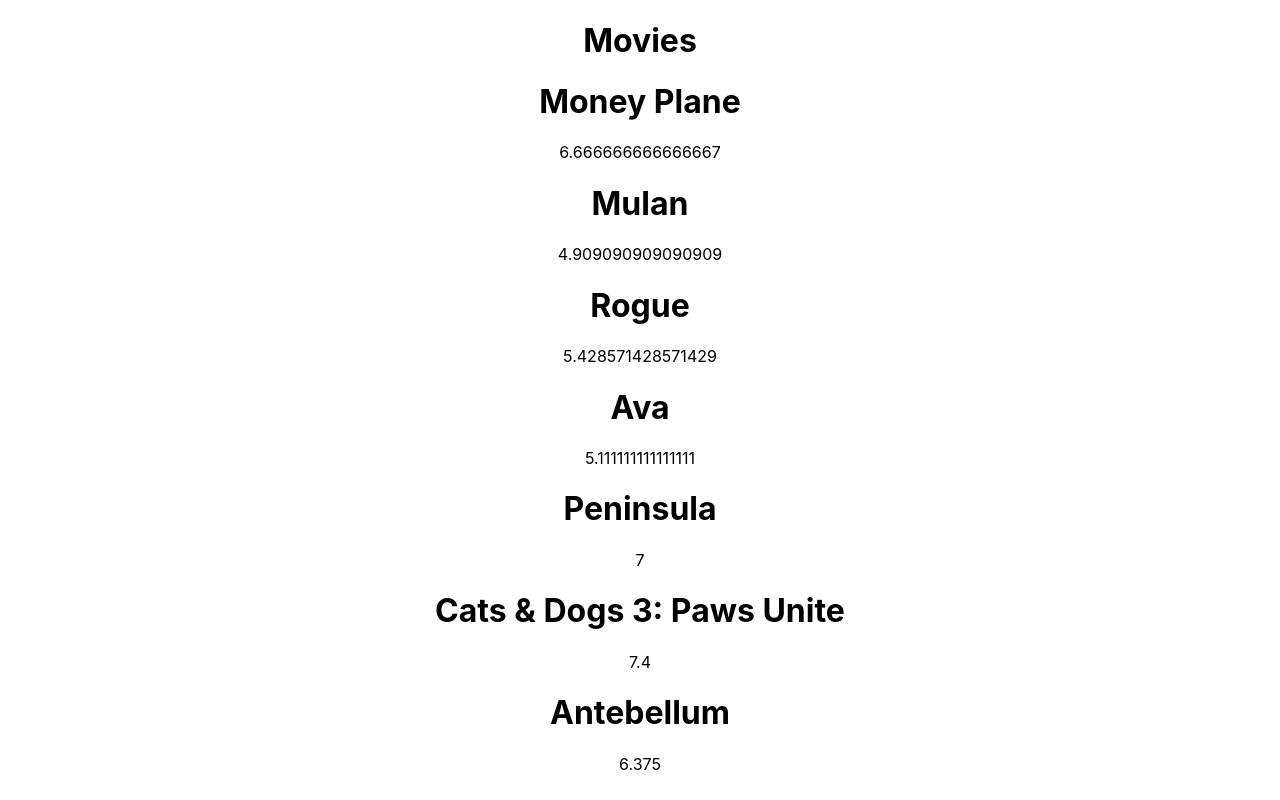
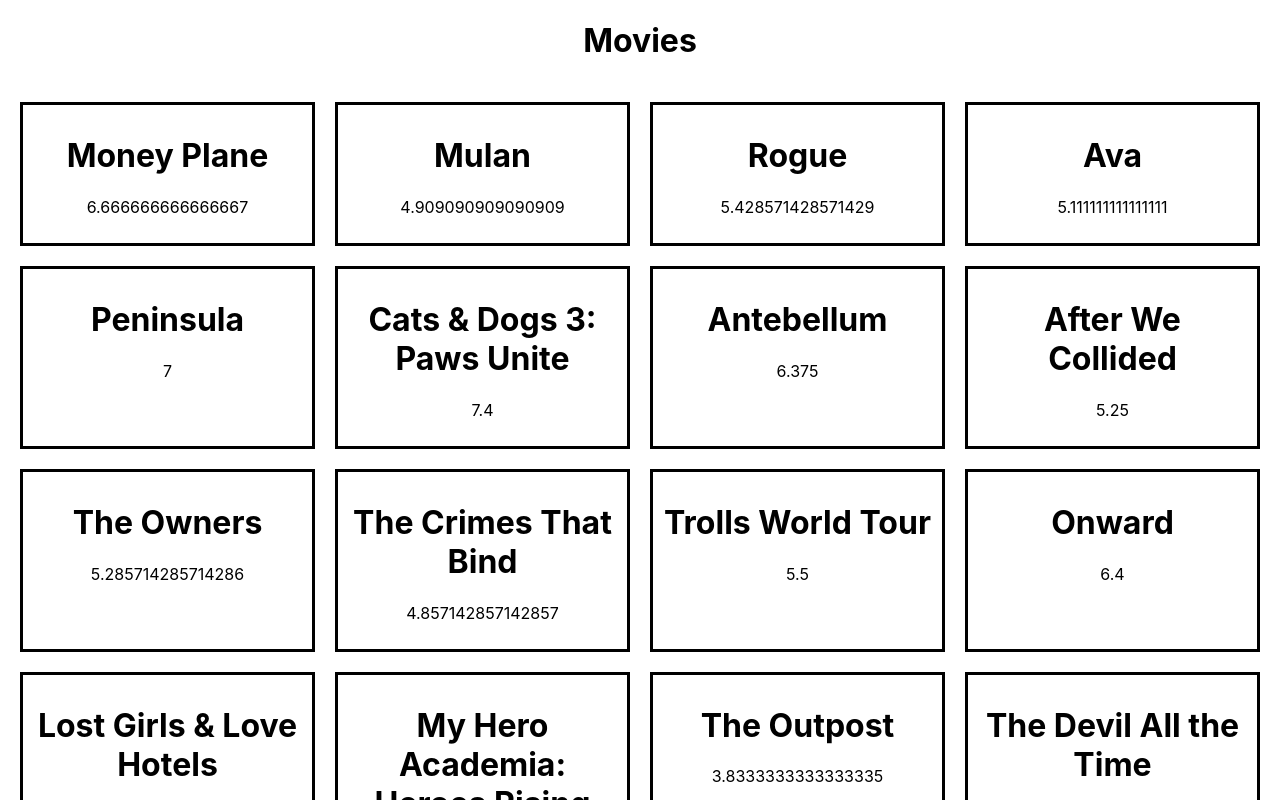
Before and after one commit to jkiernan12/rancid-tomatillo, a React (Create React App) app: page / in a window 1280 px wide. Shown: the top 800 px of the page. Built offline with nearby package versions, Linux system fonts and the light colour scheme.

Commit message:
Add Poster CSS styling

```diff
--- a/src/MovieContainer.css
+++ b/src/MovieContainer.css
@@ -0,0 +1,6 @@
+.movie-container {
+  padding: 20px;
+  display: grid;
+  grid-template-columns: repeat(4, 1fr);
+  grid-gap: 20px;
+}
--- a/src/MovieContainer.js
+++ b/src/MovieContainer.js
@@ -1,5 +1,6 @@
 import React from 'react';
 import Poster from './Poster'
+import './MovieContainer.css'
 
 const MovieContainer = ({movies}) => {
   const movieCards = movies.map(movie => {
--- a/src/Poster.css
+++ b/src/Poster.css
@@ -0,0 +1,5 @@
+.poster {
+  box-sizing: border-box;
+  border: 3px solid black;
+  padding: 10px;
+}
--- a/src/Poster.js
+++ b/src/Poster.js
@@ -1,4 +1,5 @@
 import React from 'react'
+import './Poster.css'
 
 const Poster = ({id, poster_path, backdrop_path, title, average_rating, release_date}) => {
   return (
```
